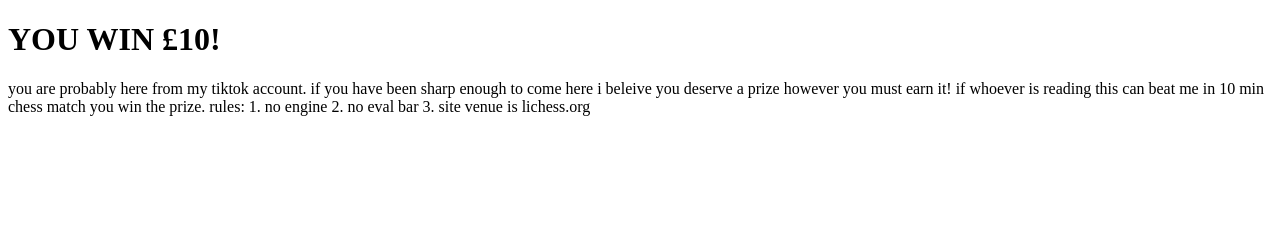
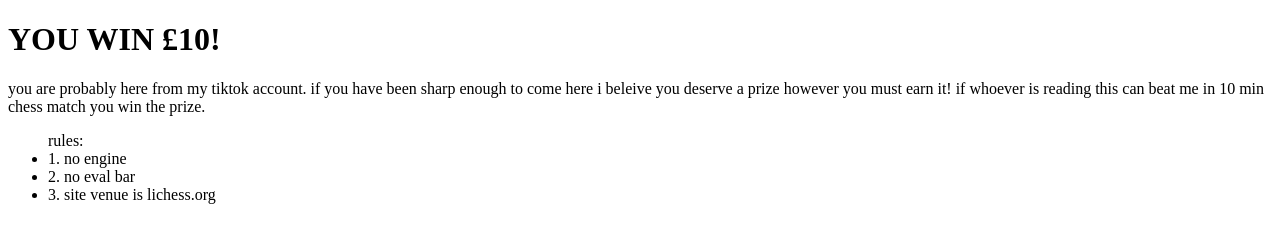
Before and after one commit to daddydwad/daddydwad.github.io, a plain HTML site: page index.html in a window 1280 px wide. Drawn offline with Linux system fonts and the light colour scheme.

Commit message:
Update index.html

```diff
--- a/index.html
+++ b/index.html
@@ -6,10 +6,12 @@
 
     <h1> YOU WIN £10!</h1>
     you are probably here from my tiktok account. if you have been sharp enough to come here i beleive you deserve a prize however you must earn it! if whoever is reading this can beat me in 10 min chess match you win the prize.
-    rules:
-    1. no engine
-    2. no eval bar
-    3. site venue is lichess.org
+    <UL> rules:
+      <LI> 1. no engine </LI>
+      <LI> 2. no eval bar </LI>
+      <LI>  3. site venue is lichess.org </LI>
+    </UL>
+
 
 </body>
 </html>
```
